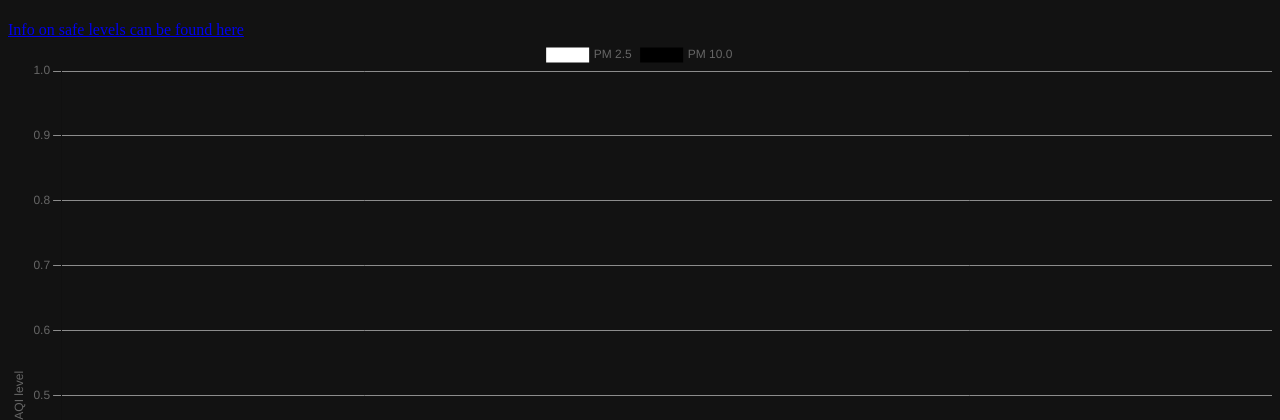
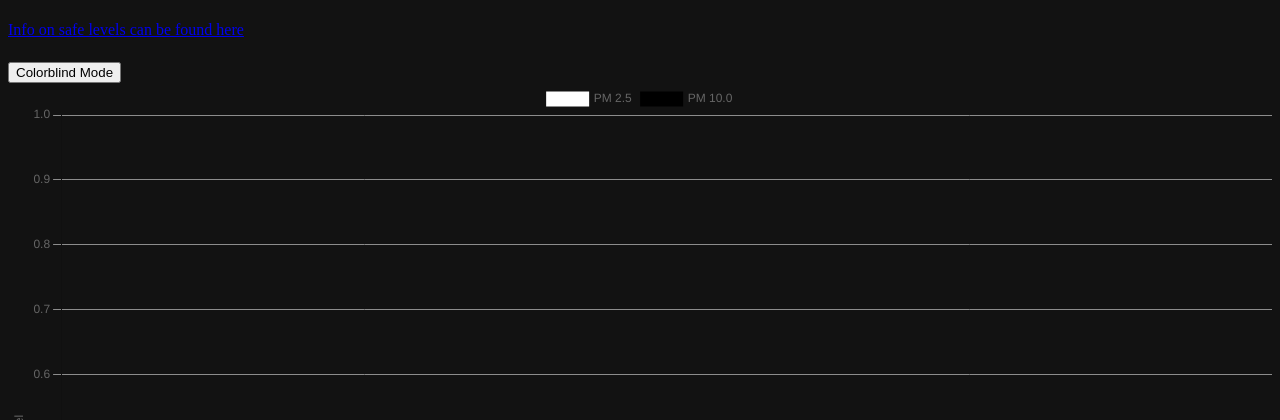
Before and after one commit to BarerRocket2678/air-sensor-python-code, a Flask app: page / in a window 1280 px wide. Shown: the top 420 px of the page. Run offline with Flask 3, Linux system fonts and the light colour scheme; data that the repository does not hold is empty.

Commit message:
Update index.html
Added colorblind button

```diff
--- a/templates/index.html
+++ b/templates/index.html
@@ -17,6 +17,8 @@
         <h1 id="Status"></h1>
         <h3 id="Effects"></h3>
         <a href=https://www.airnow.gov/aqi/aqi-basics/>Info on safe levels can be found here</a>
+        <h5></h5>
+        <button onclick="colorblind()">Colorblind Mode</button>
         <canvas id="Chart" width="1920" height="1080"></canvas>
         <canvas id="Chart_hr" width="1920" height="1080"></canvas>
         <a href="{{url_for('notes')}}">Notes and Considerations</a>
```
